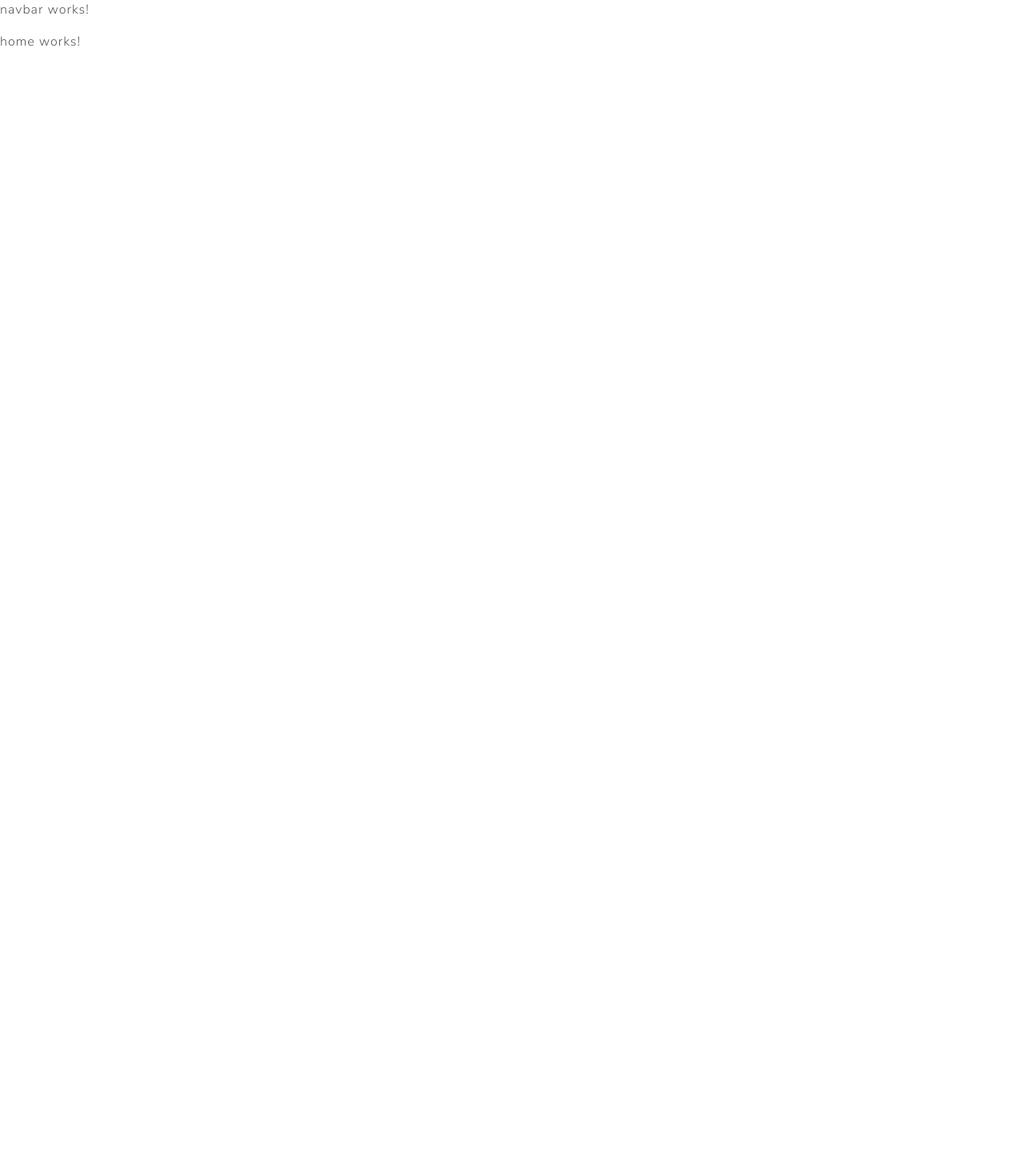
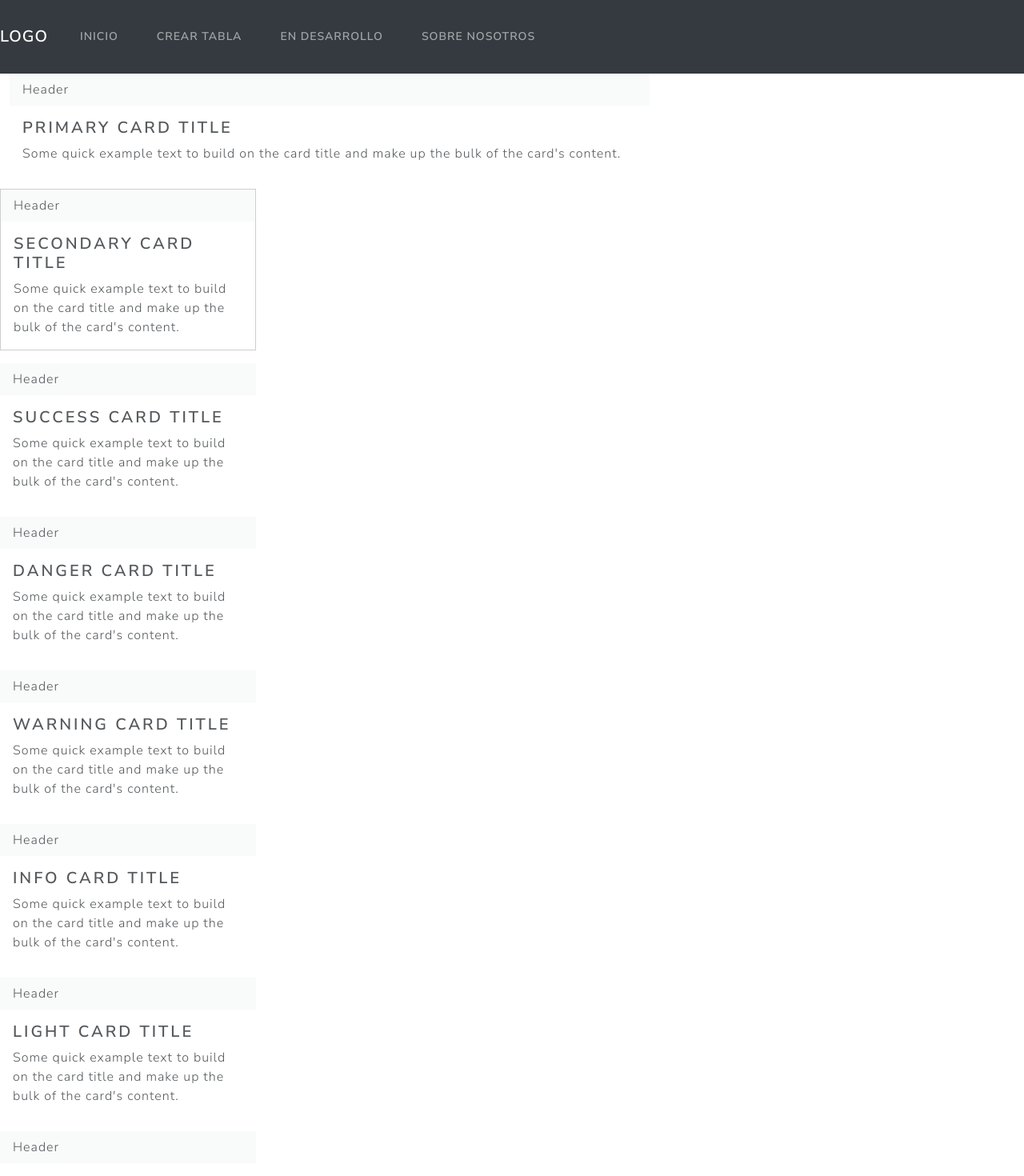
Before and after one commit to srequenafiliu/AutoDB-front, an Angular app: page /about-us in a window 1280 px wide. Before the commit this address led to /inicio. Shown: the top 1470 px of the page at 80% size. Before the commit the page ends 800 px from the top, so only its background shows below. Built offline with nearby package versions, Linux system fonts and the light colour scheme; no server answers.

Commit message:
navbar y pruebas bootstrap

```diff
--- a/src/app/about-us/about-us.component.html
+++ b/src/app/about-us/about-us.component.html
@@ -1 +1,56 @@
-<p>about-us works!</p>
+<div class="container-fluid"><div class="card border-primary mb-3" style="max-width: 50rem;">
+    <div class="card-header">Header</div>
+    <div class="card-body">
+      <h4 class="card-title">Primary card title</h4>
+      <p class="card-text">Some quick example text to build on the card title and make up the bulk of the card's content.</p>
+    </div>
+</div>
+  </div>
+  <div class="card border-secondary mb-3" style="max-width: 20rem;">
+    <div class="card-header">Header</div>
+    <div class="card-body">
+      <h4 class="card-title">Secondary card title</h4>
+      <p class="card-text">Some quick example text to build on the card title and make up the bulk of the card's content.</p>
+    </div>
+  </div>
+  <div class="card border-success mb-3" style="max-width: 20rem;">
+    <div class="card-header">Header</div>
+    <div class="card-body">
+      <h4 class="card-title">Success card title</h4>
+      <p class="card-text">Some quick example text to build on the card title and make up the bulk of the card's content.</p>
+    </div>
+  </div>
+  <div class="card border-danger mb-3" style="max-width: 20rem;">
+    <div class="card-header">Header</div>
+    <div class="card-body">
+      <h4 class="card-title">Danger card title</h4>
+      <p class="card-text">Some quick example text to build on the card title and make up the bulk of the card's content.</p>
+    </div>
+  </div>
+  <div class="card border-warning mb-3" style="max-width: 20rem;">
+    <div class="card-header">Header</div>
+    <div class="card-body">
+      <h4 class="card-title">Warning card title</h4>
+      <p class="card-text">Some quick example text to build on the card title and make up the bulk of the card's content.</p>
+    </div>
+  </div>
+  <div class="card border-info mb-3" style="max-width: 20rem;">
+    <div class="card-header">Header</div>
+    <div class="card-body">
+      <h4 class="card-title">Info card title</h4>
+      <p class="card-text">Some quick example text to build on the card title and make up the bulk of the card's content.</p>
+    </div>
+  </div>
+  <div class="card border-light mb-3" style="max-width: 20rem;">
+    <div class="card-header">Header</div>
+    <div class="card-body">
+      <h4 class="card-title">Light card title</h4>
+      <p class="card-text">Some quick example text to build on the card title and make up the bulk of the card's content.</p>
+    </div>
+  </div>
+  <div class="card border-dark mb-3" style="max-width: 20rem;">
+    <div class="card-header">Header</div>
+    <div class="card-body">
+      <h4 class="card-title">Dark card title</h4>
+      <p class="card-text">Some quick example text to build on the card title and make up the bulk of the card's content.</p>
+    </div>
--- a/src/app/app-routing.module.ts
+++ b/src/app/app-routing.module.ts
@@ -2,10 +2,14 @@ import { NgModule } from '@angular/core';
 import { RouterModule, Routes } from '@angular/router';
 import { HomeComponent } from './home/home.component';
 import { CreateQueryComponent } from './create-query/create-query.component';
+import { InProgressComponent } from './in-progress/in-progress.component';
+import { AboutUsComponent } from './about-us/about-us.component';
 
 const routes: Routes = [
   { path: 'inicio', component: HomeComponent, title: "AutoDB" },
   { path: 'create-query', component: CreateQueryComponent, title: "AutoDB | Creación de queries" },
+  { path: 'in-progress', component: InProgressComponent, title: "AutoDB | En desarrollo" },
+  { path: 'about-us', component: AboutUsComponent, title: "AutoDB | Sobre nosotros" },
   { path: '', redirectTo: '/inicio', pathMatch: 'full' }, // Ruta por defecto (vacía)
   { path: '**', redirectTo: '/inicio', pathMatch: 'full' } // Ruta que no coincide con ninguna de las anteriores
 ];
--- a/src/app/navbar/navbar.component.html
+++ b/src/app/navbar/navbar.component.html
@@ -1 +1,17 @@
-<p>navbar works!</p>
+<nav class="navbar navbar-expand-lg bg-dark" data-bs-theme="dark">
+    <a class="navbar-brand" href="#">LOGO</a>
+    <ul class="navbar-nav mr-auto">
+    <li class="nav-item">
+    <a class="nav-link" [routerLink]="['/inicio']" routerLinkActive="active" [routerLinkActiveOptions]="{exact: true}">Inicio</a>
+    </li>
+    <li class="nav-item">
+    <a class="nav-link" [routerLink]="['/create-query']">Crear Tabla</a>
+    </li>
+    <li class="nav-item">
+    <a class="nav-link" [routerLink]="['/in-progress']">En Desarrollo</a>
+    </li>
+    <li class="nav-item">
+    <a class="nav-link" [routerLink]="['/about-us']">Sobre Nosotros</a>
+    </li>
+    </ul>
+    </nav>
```
